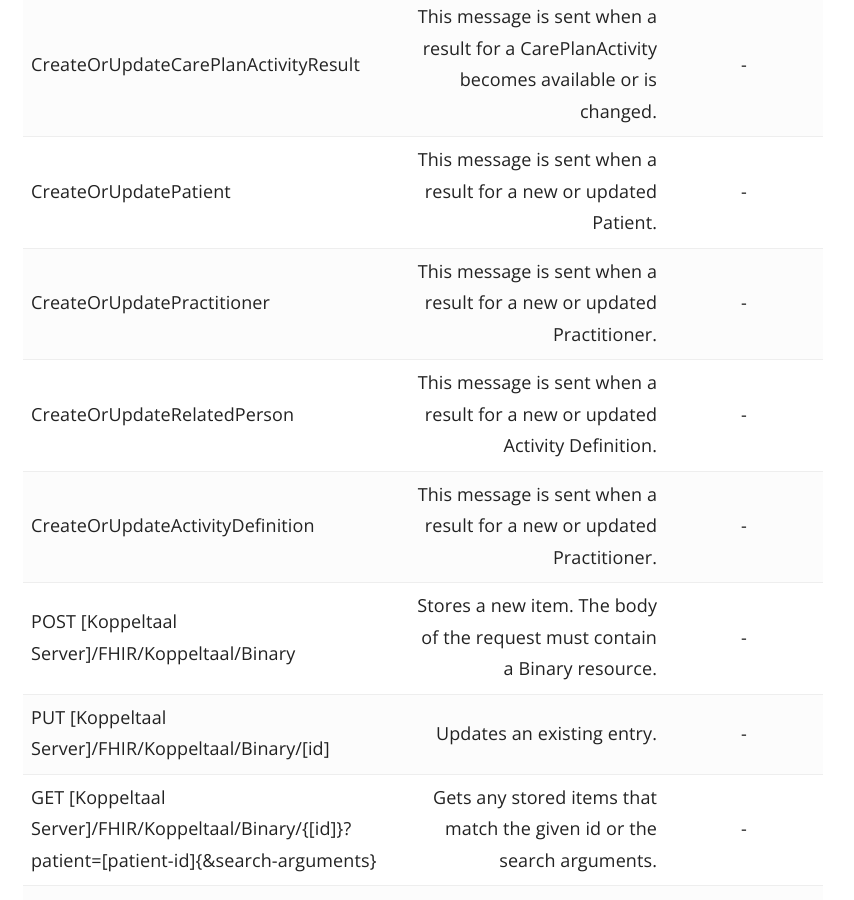
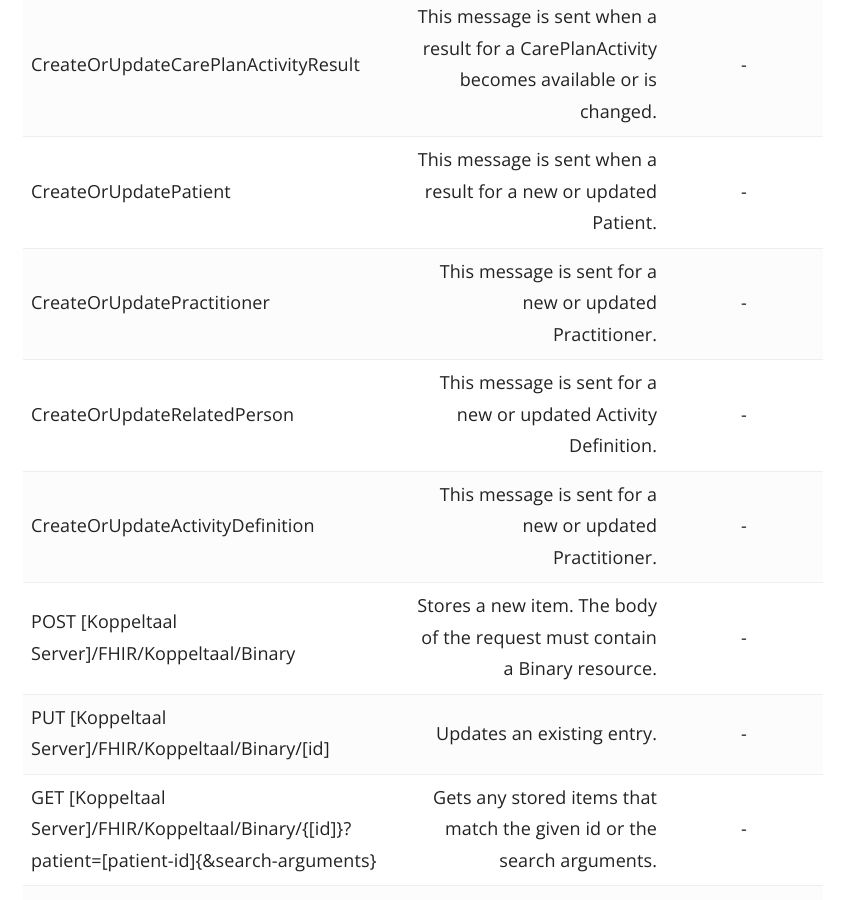
Before and after one commit to Koppeltaal/Koppeltaal-Documentation, a Jekyll site: the page built from _docs/koppelaal-1.2/adapters.md, in a window 1280 px wide and 900 px high, scrolled down 2002 px. Shown: the whole window, without its empty margins (367-1221 px from the left). Built offline with Jekyll 4.4.1, drawn with Linux system fonts in a browser that asks for light colours.

Commit message:
update after review Bart

```diff
--- a/_docs/koppelaal-1.2/adapters.md
+++ b/_docs/koppelaal-1.2/adapters.md
@@ -45,9 +45,9 @@ The following message types are available as part of the Adapter implementation.
 |   UpdateCarePlanActivityStatus | This message is sent when the status of an activity changes. Note that this message does not include the result of the activity.|  -    |
 |   CreateOrUpdateCarePlanActivityResult | This message is sent when a result for a CarePlanActivity becomes available or is changed. |  -    |
 |   CreateOrUpdatePatient | This message is sent when a result for a new or updated Patient. |  -    |
-|   CreateOrUpdatePractitioner | This message is sent when a result for a new or updated Practitioner. |  -    |
-|   CreateOrUpdateRelatedPerson | This message is sent when a result for a new or updated Activity Definition. |  -    |
-|   CreateOrUpdateActivityDefinition | This message is sent when a result for a new or updated Practitioner. |  -    |
+|   CreateOrUpdatePractitioner | This message is sent for a new or updated Practitioner. |  -    |
+|   CreateOrUpdateRelatedPerson | This message is sent for a new or updated Activity Definition. |  -    |
+|   CreateOrUpdateActivityDefinition | This message is sent for a new or updated Practitioner. |  -    |
 |   POST [Koppeltaal Server]/FHIR/Koppeltaal/Binary | Stores a new item. The body of the request must contain a Binary resource. |  -    |
 |   PUT [Koppeltaal Server]/FHIR/Koppeltaal/Binary/[id] | Updates an existing entry. |  -    |
 |   GET [Koppeltaal Server]/FHIR/Koppeltaal/Binary/{[id]}?patient=[patient-id]{&search-arguments} | Gets any stored items that match the given id or the search arguments. |  -    |
```
